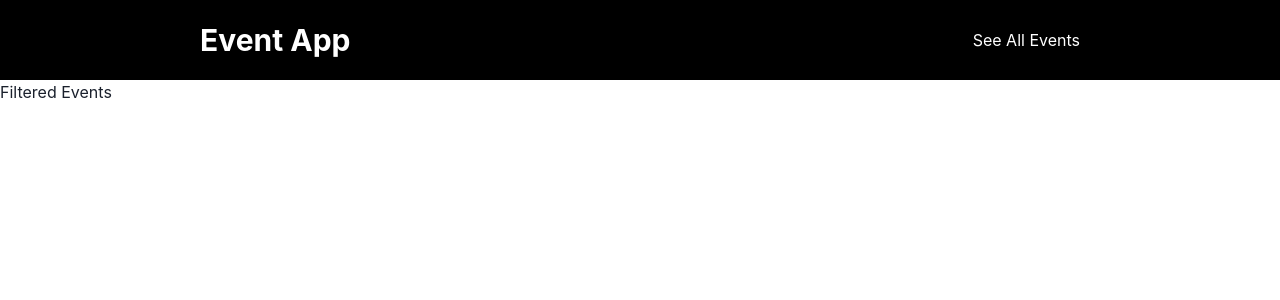
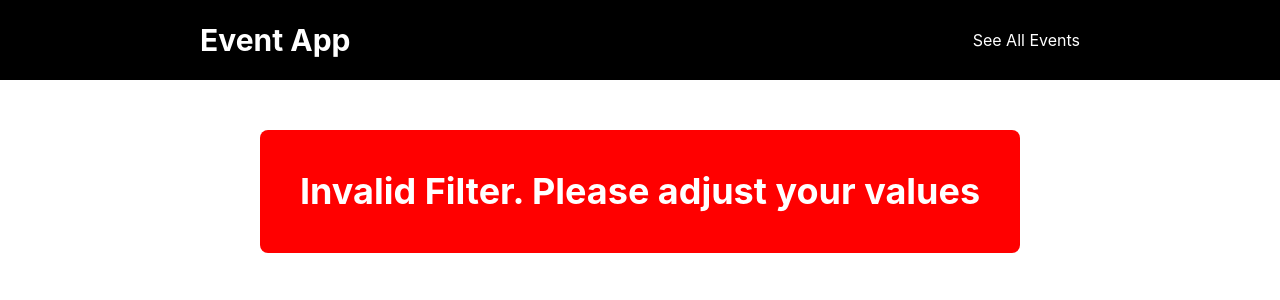
Before and after one commit to joshxtian/events-listing-app, a Next.js app: page /events in a window 1280 px wide. Shown: the top 300 px of the page. Built offline with nearby package versions, Linux system fonts and the light colour scheme.

Commit message:
Added Filtered Events List Page

```diff
--- /dev/null
+++ b/components/MessageBox/MessageBox.js
@@ -0,0 +1,23 @@
+import { Box, Center, Heading } from '@chakra-ui/layout'
+import React from 'react'
+
+const MessageBox = (props) => {
+  return (
+    <Center>
+      <Box
+      bg="red"
+      my={50}
+      p={10}
+      color="white"
+      borderRadius="lg"
+      >
+        <Heading>
+          {props.children}
+        </Heading>
+
+      </Box>
+    </Center>
+  )
+}
+
+export default MessageBox
--- a/components/events/EventList.js
+++ b/components/events/EventList.js
@@ -1,25 +1,23 @@
 import { Center } from "@chakra-ui/layout";
-import { List, Box} from "@chakra-ui/layout";
+import { List, Box } from "@chakra-ui/layout";
+import MessageBox from "../MessageBox/MessageBox";
 import EventItem from "./EventItem";
 
-const EventList = ({events}) => {
+const EventList = ({ events }) => {
+  if (!events) {
+    return <MessageBox>There are no found events</MessageBox>;
+  }
   return (
     <Box w={"90%"}>
       <Center>
-      <List>
-        {events.map(event=>{
-          return (
-            <EventItem
-              key={event.id}
-              {...event}
-            />
-          )
-        })}
-      </List>
+        <List>
+          {events.map((event) => {
+            return <EventItem key={event.id} {...event} />;
+          })}
+        </List>
       </Center>
+    </Box>
+  );
+};
 
-    </Box>
-  )
-}
-
-export default EventList
+export default EventList;
--- a/components/events/EventSearch.js
+++ b/components/events/EventSearch.js
@@ -25,7 +25,7 @@ const EventSearch = (props) => {
             <FormLabel lineHeight={10}>Year</FormLabel>
             <Select placeholder="Year" ref={yearInputRef}>
               <option value="2021">2021</option>
-              <option value="2020">2020</option>
+              <option value="2022">2022</option>
             </Select>
           </FormControl>
           <FormControl display="flex" flexDirection="row">
--- a/components/index.js
+++ b/components/index.js
@@ -3,3 +3,4 @@ export {default as EventItemCard} from './events/EventItemCard';
 export {default as Layout} from './layout/Layout';
 export {default as HeaderText} from './HeaderText/HeaderText';
 export {default as EventSearch} from './events/EventSearch';
+export {default as MessageBox} from './MessageBox/MessageBox';
--- a/dummy-data.js
+++ b/dummy-data.js
@@ -41,7 +41,6 @@ export function getAllEvents() {
 
 export function getFilteredEvents(dateFilter) {
   const { year, month } = dateFilter;
-
   let filteredEvents = DUMMY_EVENTS.filter((event) => {
     const eventDate = new Date(event.date);
     return eventDate.getFullYear() === year && eventDate.getMonth() === month - 1;
--- a/pages/events/[...slug].js
+++ b/pages/events/[...slug].js
@@ -1,10 +1,40 @@
+import { Center } from '@chakra-ui/layout';
+import {useRouter} from 'next/router';
+import { EventList, MessageBox } from '../../components';
+import {getFilteredEvents} from '../../dummy-data';
+
+
 const FilteredEventsPage = () =>{
+  const router = useRouter();
+  const filterData = router.query.slug;
+
+  if(!filterData){
+    return <p>Loading</p>
+  }
+
+  const filteredYear = filterData[0];
+  const filteredMonth = filterData[1];
+
+  const numYear =+ filteredYear;
+  const numMonth =+ filteredMonth;
+
+  if(isNaN(numYear) || isNaN(numMonth) || numYear > 2030 || numYear < 2021 || numMonth < 1 || numMonth > 12 ){
+    return <MessageBox>Invalid Filter. Please adjust your values</MessageBox>
+  }
+
+  const filteredEvents = getFilteredEvents({
+    year:numYear,
+    month:numMonth,
+  });
+
+  if(!filteredEvents || filteredEvents.length === 0){
+    return <MessageBox>No events Found</MessageBox>
+  }
+
   return (
-    <div>
-      <h1>
-        Filtered Events
-      </h1>
-    </div>
+    <Center>
+      <EventList items={filteredEvents}/>
+    </Center>
   )
 }
 export default FilteredEventsPage;
--- a/pages/events/[eventId].js
+++ b/pages/events/[eventId].js
@@ -2,7 +2,7 @@ import {useEffect} from 'react';
 import { Box, Center, Heading, Text } from "@chakra-ui/layout";
 import { useRouter } from "next/router";
 import { getEventById } from "../../dummy-data";
-import {EventItemCard} from '../../components';
+import {EventItemCard, MessageBox} from '../../components';
 
 const EventDetailPage = () => {
   const router = useRouter();
@@ -10,7 +10,7 @@ const EventDetailPage = () => {
   console.log(router.query);
   const event = getEventById(router.query.eventId);
   if(!event){
-    return <p>No Event Found</p>
+    return <MessageBox>No Event Found</MessageBox>
   }
 
   return (
```
Also changed, not shown: pages/_app.js (+3 -4 lines).
